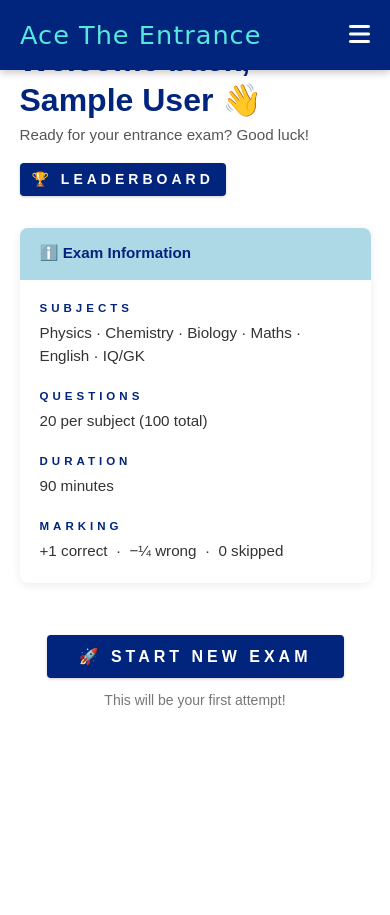
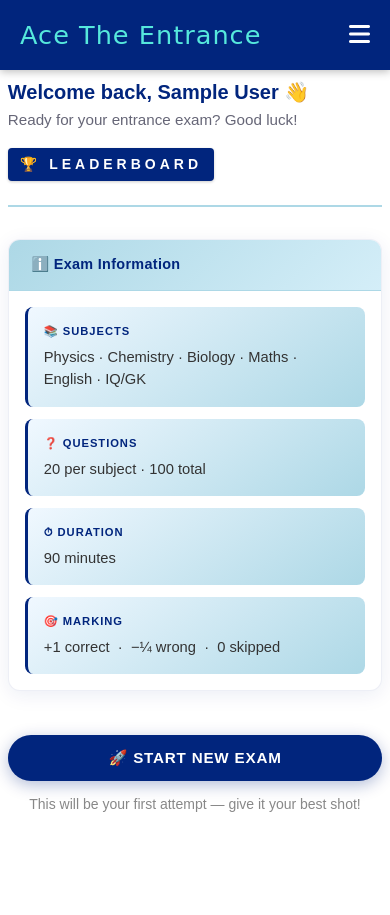
Before and after one commit to prashant-sharma-cmd/ace-the-entrance, a Django app: page /sxcmodel/ in a window 390 px wide. Before the commit the page ends 708 px from the top, so only its background shows below. Run offline with Django 5.2, Linux system fonts and the light colour scheme; the visitor is signed in with stand-in values (Sample User, id 1); data that the repository does not hold is empty; some web fonts are replaced.

Commit message:
Made the Dashboard for SXC model responsive and fixed the navbar overshadowing

```diff
--- a/config/sxcmodel/static/sxcmodel/css/dashboard.css
+++ b/config/sxcmodel/static/sxcmodel/css/dashboard.css
@@ -1,15 +1,13 @@
 /* ============================================================
-   quiz/dashboard.css
-   Uses the home app's CSS variables:
-     --clr-primary, --clr-primary-light, --clr-grey-10, --clr-white
-     --ff-primary, --spacing, --radius, --transition
+   sxcmodel/dashboard.css
    ============================================================ */
 
 /* ── Page wrapper ── */
 .quiz-page {
-    width: 90vw;
+    width: 92vw;
     max-width: 1000px;
-    margin: 2.5rem auto 4rem;
+    margin: 0 auto 4rem;
+    padding-top: 88px; /* 64px navbar + 24px breathing room */
 }
 
 /* ── Page heading row ── */
@@ -20,15 +18,19 @@
     flex-wrap: wrap;
     gap: 1rem;
     margin-bottom: 2rem;
+    padding-bottom: 1.5rem;
+    border-bottom: 2px solid var(--clr-grey-10);
 }
 .quiz-page-header h2 {
     margin-bottom: 0.25rem;
     text-transform: none;
     letter-spacing: 0;
+    font-size: 1.6rem;
+    color: var(--clr-primary);
 }
 .quiz-page-header p {
     margin-bottom: 0;
-    color: #555;
+    color: #667;
     font-size: 0.95rem;
 }
 
@@ -53,118 +55,185 @@
 /* ── Card ── */
 .quiz-card {
     background: var(--clr-white);
-    border-radius: var(--radius);
-    box-shadow: 0 2px 10px rgba(0,0,0,0.08);
+    border-radius: calc(var(--radius) * 1.5);
+    box-shadow: 0 4px 20px rgba(1, 37, 125, 0.08);
     margin-bottom: 1.75rem;
     overflow: hidden;
+    border: 1px solid rgba(1, 37, 125, 0.07);
+    transition: box-shadow 0.2s ease;
 }
+.quiz-card:hover {
+    box-shadow: 0 6px 28px rgba(1, 37, 125, 0.13);
+}
+
 .quiz-card-header {
     display: flex;
     align-items: center;
     justify-content: space-between;
-    padding: 0.9rem 1.25rem;
+    padding: 0.9rem 1.4rem;
     border-bottom: 1px solid var(--clr-grey-10);
     font-weight: 700;
-    font-size: 0.95rem;
+    font-size: 0.9rem;
     color: var(--clr-primary);
-    background: var(--clr-grey-10);
+    background: linear-gradient(135deg, var(--clr-grey-10) 0%, #d4eef8 100%);
+    letter-spacing: 0.02rem;
 }
-.quiz-card-body { padding: 1.25rem; }
+.quiz-card-body { padding: 1.4rem; }
 
 /* ── Stats grid ── */
 .quiz-stats-grid {
     display: grid;
-    grid-template-columns: repeat(auto-fit, minmax(140px, 1fr));
+    grid-template-columns: repeat(auto-fit, minmax(130px, 1fr));
     gap: 1rem;
 }
+
 .quiz-stat-card {
-    background: var(--clr-grey-10);
+    background: linear-gradient(145deg, #f0f8ff 0%, var(--clr-grey-10) 100%);
     border-radius: var(--radius);
-    padding: 1.1rem 1rem;
+    padding: 1.2rem 1rem;
     text-align: center;
+    border: 1px solid rgba(1, 37, 125, 0.08);
+    transition: transform 0.2s ease, box-shadow 0.2s ease;
+    position: relative;
+    overflow: hidden;
 }
+.quiz-stat-card::before {
+    content: '';
+    position: absolute;
+    top: 0; left: 0; right: 0;
+    height: 3px;
+    background: var(--clr-primary);
+    opacity: 0.4;
+}
+.quiz-stat-card:hover {
+    transform: translateY(-3px);
+    box-shadow: 0 6px 16px rgba(1, 37, 125, 0.12);
+}
+
 .quiz-stat-value {
-    font-size: 1.9rem;
-    font-weight: 700;
+    font-size: 2rem;
+    font-weight: 800;
     color: var(--clr-primary);
     line-height: 1.1;
 }
 .quiz-stat-label {
-    font-size: 0.75rem;
-    color: #555;
-    margin-top: 0.3rem;
+    font-size: 0.7rem;
+    color: #556;
+    margin-top: 0.4rem;
     text-transform: uppercase;
-    letter-spacing: var(--spacing);
+    letter-spacing: 0.06rem;
+    font-weight: 600;
 }
 
 /* ── Attempt history table ── */
+.quiz-table-wrapper {
+    overflow-x: auto;
+    -webkit-overflow-scrolling: touch;
+}
 .quiz-table {
     width: 100%;
     border-collapse: collapse;
     font-size: 0.875rem;
+    min-width: 520px;
 }
 .quiz-table thead tr {
-    background: var(--clr-grey-10);
-    border-bottom: 2px solid #c5d8e8;
+    background: linear-gradient(135deg, var(--clr-grey-10) 0%, #d4eef8 100%);
+    border-bottom: 2px solid rgba(1, 37, 125, 0.15);
 }
 .quiz-table th {
-    padding: 0.7rem 1rem;
+    padding: 0.75rem 1rem;
     text-align: left;
     font-weight: 700;
     color: var(--clr-primary);
     text-transform: uppercase;
-    letter-spacing: var(--spacing);
-    font-size: 0.75rem;
+    letter-spacing: 0.05rem;
+    font-size: 0.72rem;
+    white-space: nowrap;
 }
 .quiz-table td {
-    padding: 0.7rem 1rem;
+    padding: 0.75rem 1rem;
     border-bottom: 1px solid var(--clr-grey-10);
     color: #333;
     vertical-align: middle;
 }
 .quiz-table tbody tr:last-child td { border-bottom: none; }
-.quiz-table tbody tr:hover td { background: var(--clr-grey-10); }
+.quiz-table tbody tr {
+    transition: background 0.15s ease;
+}
+.quiz-table tbody tr:hover td {
+    background: rgba(173, 216, 230, 0.3);
+}
 
-/* ── Inline badge ── */
+/* ── Badge ── */
 .quiz-badge {
     display: inline-block;
     background: var(--clr-primary);
     color: var(--clr-white);
     font-size: 0.75rem;
     font-weight: 700;
-    padding: 0.2rem 0.6rem;
+    padding: 0.25rem 0.7rem;
     border-radius: 20px;
-    letter-spacing: var(--spacing);
+    letter-spacing: 0.03rem;
 }
 
 /* ── Exam info grid ── */
 .quiz-info-grid {
     display: grid;
-    grid-template-columns: repeat(auto-fit, minmax(200px, 1fr));
+    grid-template-columns: repeat(auto-fit, minmax(190px, 1fr));
     gap: 1.25rem;
 }
+.quiz-info-item {
+    padding: 1rem;
+    background: linear-gradient(145deg, #f0f8ff, var(--clr-grey-10));
+    border-radius: var(--radius);
+    border-left: 3px solid var(--clr-primary);
+}
 .quiz-info-item-label {
-    font-size: 0.72rem;
+    font-size: 0.7rem;
     font-weight: 700;
     text-transform: uppercase;
-    letter-spacing: var(--spacing);
+    letter-spacing: 0.06rem;
     color: var(--clr-primary);
-    margin-bottom: 0.3rem;
+    margin-bottom: 0.4rem;
 }
 .quiz-info-item-value {
-    font-size: 0.95rem;
+    font-size: 0.92rem;
     color: #333;
     margin-bottom: 0;
+    font-weight: 500;
 }
 
 /* ── CTA section ── */
 .quiz-cta {
     text-align: center;
-    padding: 1.5rem 0 2rem;
+    padding: 1rem 0 1rem;
+}
+.quiz-cta-btn {
+    display: inline-flex;
+    align-items: center;
+    gap: 0.5rem;
+    font-size: 1.05rem;
+    padding: 0.85rem 2.5rem;
+    border-radius: 2rem;
+    background: var(--clr-primary);
+    color: var(--clr-white);
+    font-weight: 700;
+    letter-spacing: 0.05rem;
+    border: none;
+    cursor: pointer;
+    box-shadow: 0 4px 16px rgba(1, 37, 125, 0.3);
+    transition: all 0.25s ease;
+    text-transform: uppercase;
+}
+.quiz-cta-btn:hover {
+    background: var(--clr-primary-light);
+    color: var(--clr-primary);
+    box-shadow: 0 6px 24px rgba(86, 232, 220, 0.4);
+    transform: translateY(-2px);
 }
 .quiz-cta p {
-    margin-top: 0.75rem;
-    color: #777;
+    margin-top: 0.85rem;
+    color: #888;
     font-size: 0.875rem;
 }
 
@@ -172,3 +241,46 @@
 .clr-correct { color: #16a34a; font-weight: 700; }
 .clr-wrong   { color: #dc2626; font-weight: 700; }
 .clr-muted   { color: #6b7280; }
+
+/* ── Responsive ── */
+@media screen and (max-width: 600px) {
+    .quiz-page {
+        width: 96vw;
+        padding-top: 80px;
+    }
+    .quiz-page-header h2 {
+        font-size: 1.25rem;
+    }
+    .quiz-stats-grid {
+        grid-template-columns: repeat(3, 1fr);
+        gap: 0.75rem;
+    }
+    .quiz-stat-value {
+        font-size: 1.5rem;
+    }
+    .quiz-stat-label {
+        font-size: 0.62rem;
+    }
+    .quiz-card-body {
+        padding: 1rem;
+    }
+    .quiz-cta-btn {
+        width: 100%;
+        justify-content: center;
+        font-size: 0.95rem;
+        padding: 0.85rem 1rem;
+    }
+    .quiz-info-grid {
+        grid-template-columns: 1fr 1fr;
+        gap: 0.75rem;
+    }
+}
+
+@media screen and (max-width: 400px) {
+    .quiz-stats-grid {
+        grid-template-columns: repeat(2, 1fr);
+    }
+    .quiz-info-grid {
+        grid-template-columns: 1fr;
+    }
+}
--- a/config/sxcmodel/templates/sxcmodel/dashboard.html
+++ b/config/sxcmodel/templates/sxcmodel/dashboard.html
@@ -66,7 +66,7 @@
             <div class="quiz-stats-grid">
                 <div class="quiz-stat-card">
                     <div class="quiz-stat-value">{{ best_attempt.final_grade|floatformat:1 }}</div>
-                    <div class="quiz-stat-label">Final Score / 100</div>
+                    <div class="quiz-stat-label">Score / 100</div>
                 </div>
                 <div class="quiz-stat-card">
                     <div class="quiz-stat-value clr-correct">{{ best_attempt.correct_count }}</div>
@@ -97,7 +97,7 @@
     {% if completed_attempts %}
     <div class="quiz-card">
         <div class="quiz-card-header">📋 All Attempts</div>
-        <div style="overflow-x:auto;">
+        <div class="quiz-table-wrapper">
             <table class="quiz-table">
                 <thead>
                     <tr>
@@ -136,20 +136,20 @@
         <div class="quiz-card-header">ℹ️ Exam Information</div>
         <div class="quiz-card-body">
             <div class="quiz-info-grid">
-                <div>
-                    <p class="quiz-info-item-label">Subjects</p>
+                <div class="quiz-info-item">
+                    <p class="quiz-info-item-label">📚 Subjects</p>
                     <p class="quiz-info-item-value">Physics · Chemistry · Biology · Maths · English · IQ/GK</p>
                 </div>
-                <div>
-                    <p class="quiz-info-item-label">Questions</p>
-                    <p class="quiz-info-item-value">20 per subject (100 total)</p>
+                <div class="quiz-info-item">
+                    <p class="quiz-info-item-label">❓ Questions</p>
+                    <p class="quiz-info-item-value">20 per subject · 100 total</p>
                 </div>
-                <div>
-                    <p class="quiz-info-item-label">Duration</p>
+                <div class="quiz-info-item">
+                    <p class="quiz-info-item-label">⏱ Duration</p>
                     <p class="quiz-info-item-value">90 minutes</p>
                 </div>
-                <div>
-                    <p class="quiz-info-item-label">Marking</p>
+                <div class="quiz-info-item">
+                    <p class="quiz-info-item-label">🎯 Marking</p>
                     <p class="quiz-info-item-value">+1 correct &nbsp;·&nbsp; −¼ wrong &nbsp;·&nbsp; 0 skipped</p>
                 </div>
             </div>
@@ -158,11 +158,11 @@
 
     <!-- Start CTA -->
     <div class="quiz-cta">
-        <button type="button" id="startExamBtn" class="btn" style="font-size:1rem;padding:0.75rem 2rem;">
+        <button type="button" id="startExamBtn" class="quiz-cta-btn">
             🚀 Start New Exam
         </button>
         {% if not best_attempt and not incomplete_attempt %}
-        <p>This will be your first attempt!</p>
+        <p>This will be your first attempt — give it your best shot!</p>
         {% endif %}
     </div>
 
```
